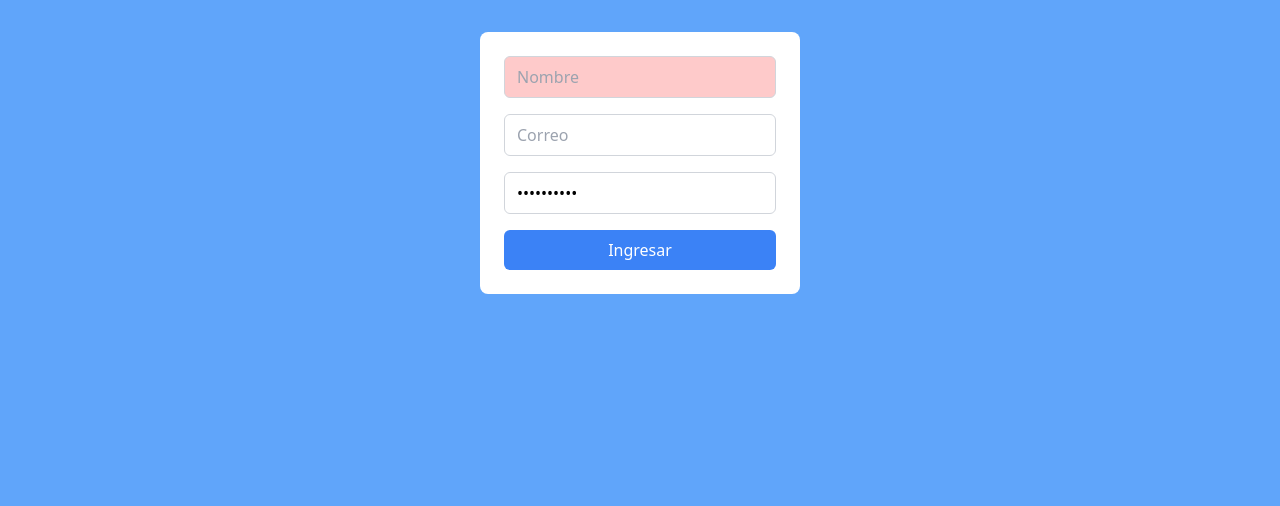
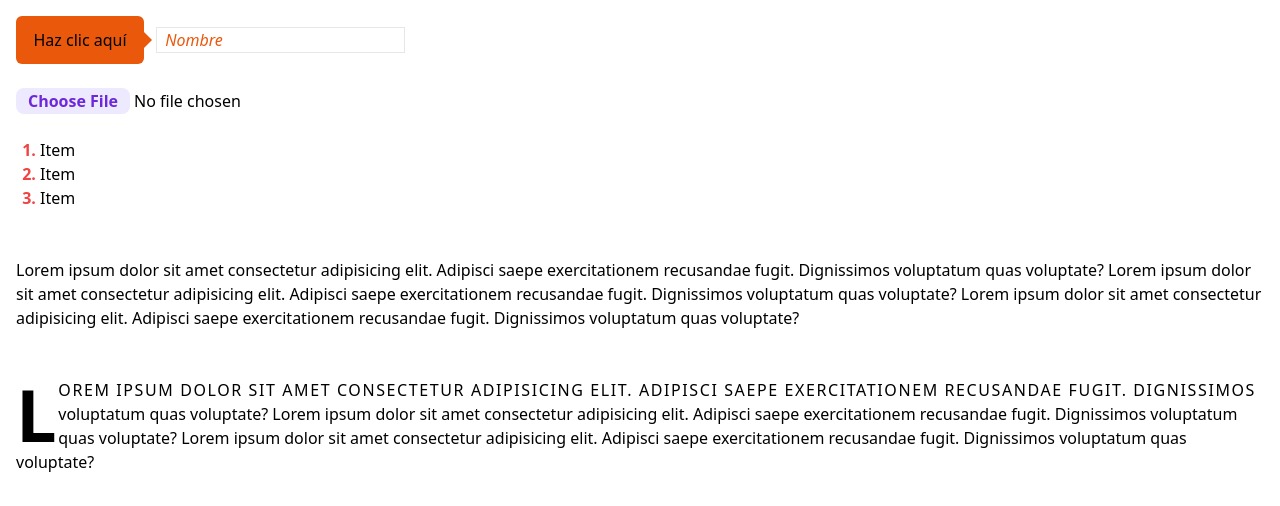
Before and after one commit to wlaurentec/tailwind-css-course, a website: page src/index.html in a window 1280 px wide. Drawn offline with Linux system fonts and the light colour scheme.

Commit message:
trabajando con after, file, selection, first-line

```diff
--- a/src/index.html
+++ b/src/index.html
@@ -6,32 +6,49 @@
     <link href="./output.css" rel="stylesheet" />
     <title>Tailwind CSS</title>
   </head>
-  <body class="bg-blue-400">
-    <form action="" class="bg-white w-80 mx-auto mt-8 rounded-lg p-6">
-      <input
-        class="border border-gray-300 w-full px-3 py-2 mb-4 rounded-md disabled:bg-red-200"
-        type="text"
-        placeholder="Nombre"
-        disabled
-      />
+  <body class="p-4">
+    <button
+      class="bg-orange-600 w-32 p-3 rounded-md relative after:content-[''] after:absolute after:left-32 after:border-8 after:border-transparent after:border-l-orange-600 after:top-4"
+    >
+      Haz clic aquí
+    </button>
+    <input
+      class="border ml-2 px-2 placeholder:text-orange-600 placeholder:italic"
+      type="text"
+      placeholder="Nombre"
+    />
+    <br /><br />
+    <input
+      class="file:bg-violet-100 file:border-0 file:rounded-lg file:text-violet-700 file:font-semibold file:px-3 hover:file:bg-violet-300"
+      type="file"
+    />
+    <br /><br />
+    <ol class="list-decimal ml-6 marker:text-red-500 marker:font-bold">
+      <li>Item</li>
+      <li>Item</li>
+      <li>Item</li>
+    </ol>
 
-      <input
-        class="border border-gray-300 w-full px-3 py-2 rounded-md focus:outline-none focus:ring-1 focus:ring-purple-600 invalid:focus:ring-red-400 peer"
-        type="email"
-        placeholder="Correo"
-      />
-      <p class="text-red-400 text-sm hidden peer-invalid:block">El correo es incorrecto</p>
-      <input
-        class="border border-gray-300 w-full px-3 py-2 mt-4 mb-4 rounded-md"
-        type="password"
-        value="Contraseña"
-      />
+    <br /><br />
+    <p class="selection:bg-green-500 selection:text-white">
+      Lorem ipsum dolor sit amet consectetur adipisicing elit. Adipisci saepe
+      exercitationem recusandae fugit. Dignissimos voluptatum quas voluptate?
+      Lorem ipsum dolor sit amet consectetur adipisicing elit. Adipisci saepe
+      exercitationem recusandae fugit. Dignissimos voluptatum quas voluptate?
+      Lorem ipsum dolor sit amet consectetur adipisicing elit. Adipisci saepe
+      exercitationem recusandae fugit. Dignissimos voluptatum quas voluptate?
+    </p>
 
-      <input
-        class="bg-blue-500 w-full py-2 text-white rounded-md cursor-pointer hover:bg-blue-400"
-        type="submit"
-        value="Ingresar"
-      />
-    </form>
+    <br /><br />
+    <p
+      class="first-line:uppercase first-line:tracking-widest first-letter:text-7xl first-letter:font-bold first-letter::mr-3 first-letter:float-left"
+    >
+      Lorem ipsum dolor sit amet consectetur adipisicing elit. Adipisci saepe
+      exercitationem recusandae fugit. Dignissimos voluptatum quas voluptate?
+      Lorem ipsum dolor sit amet consectetur adipisicing elit. Adipisci saepe
+      exercitationem recusandae fugit. Dignissimos voluptatum quas voluptate?
+      Lorem ipsum dolor sit amet consectetur adipisicing elit. Adipisci saepe
+      exercitationem recusandae fugit. Dignissimos voluptatum quas voluptate?
+    </p>
   </body>
 </html>
```
Also changed, not shown: src/output.css, 1 other file.
